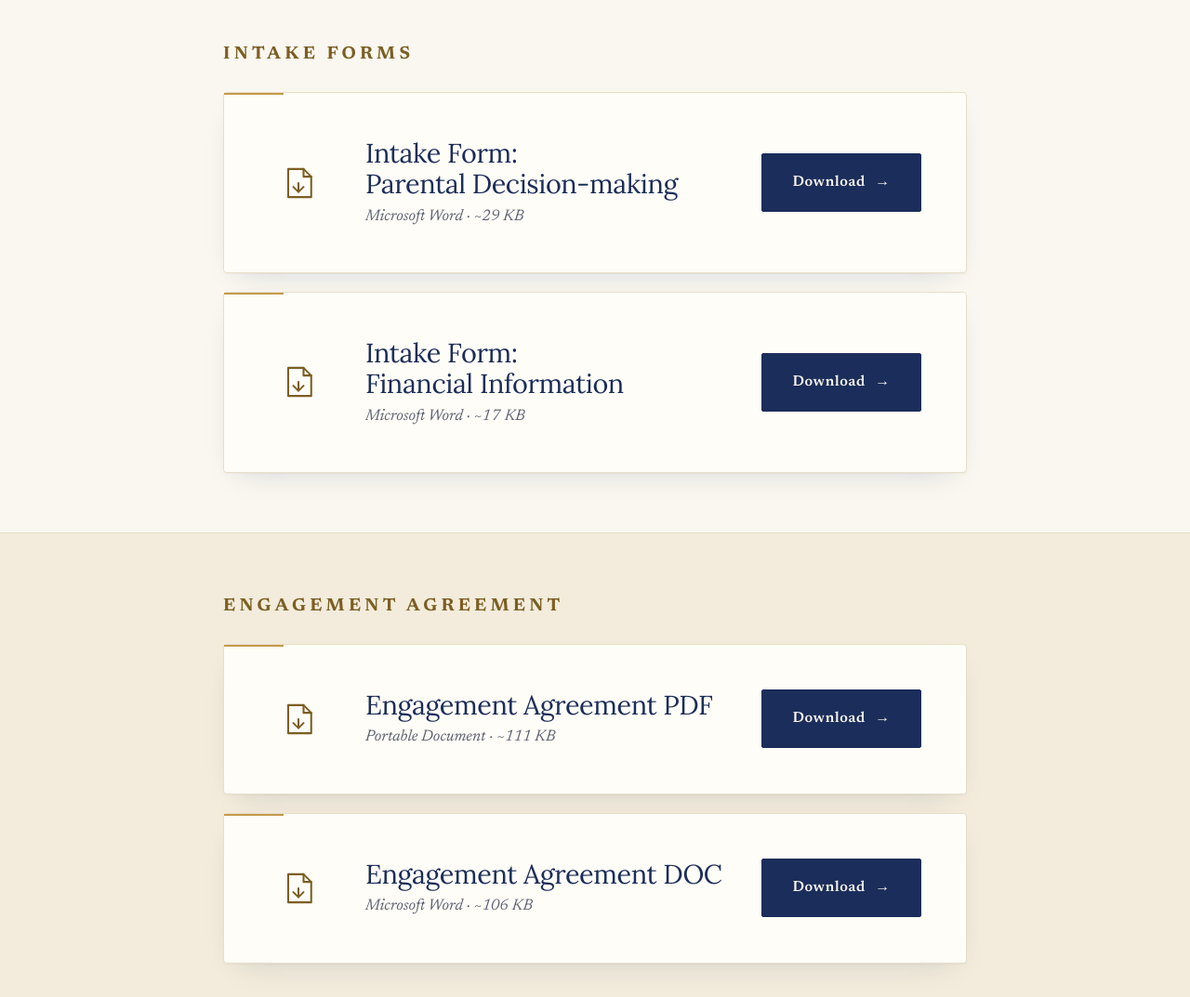
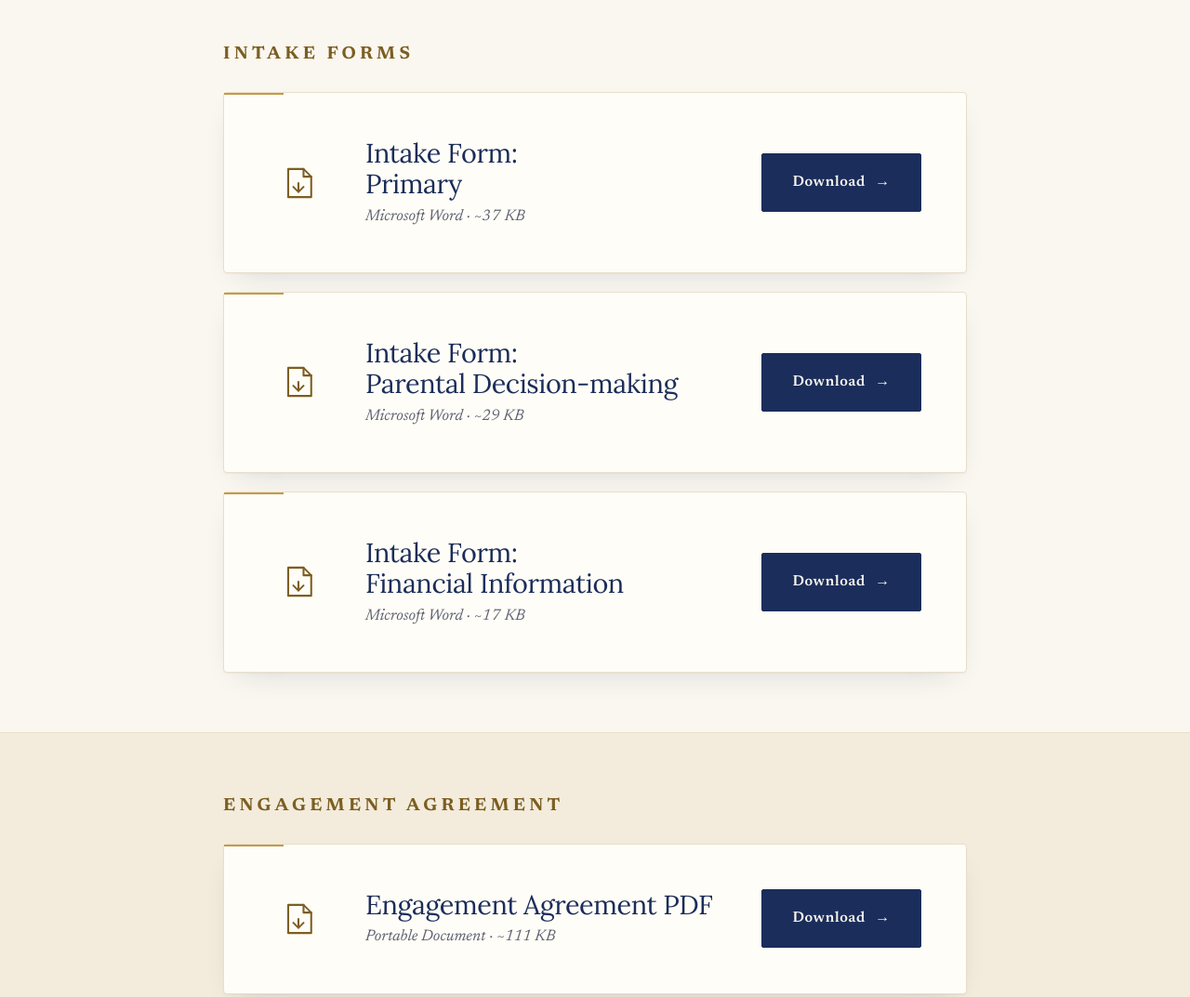
Before and after one commit to prosefairplaymediation/Website, an Astro site: page /documents in a window 1280 px wide. Shown: the part 724-1797 px from the top of the page at 93% size. Built offline with nearby package versions, Linux system fonts and the light colour scheme; Astro itself is replaced by a stand-in of ours.

Commit message:
feat: add Primary intake form to the documents portal
- List it first in the Intake Forms section

```diff
--- a/package.json
+++ b/package.json
@@ -1,7 +1,7 @@
 {
   "name": "site",
   "type": "module",
-  "version": "1.1.4",
+  "version": "1.1.5",
   "engines": {
     "node": ">=22.12.0"
   },
--- a/src/pages/documents.astro
+++ b/src/pages/documents.astro
@@ -2,6 +2,12 @@
 import BaseLayout from "../layouts/BaseLayout.astro";
 
 const intakeForms = [
+  {
+    prefix: "Intake Form:",
+    name: "Primary",
+    sublabel: "Microsoft Word · ~37 KB",
+    href: "/Pro_Se_Primary_Intake_Questionnaire.docx",
+  },
   {
     prefix: "Intake Form:",
     name: "Parental Decision-making",
```
Also changed, not shown: 2 other files.
